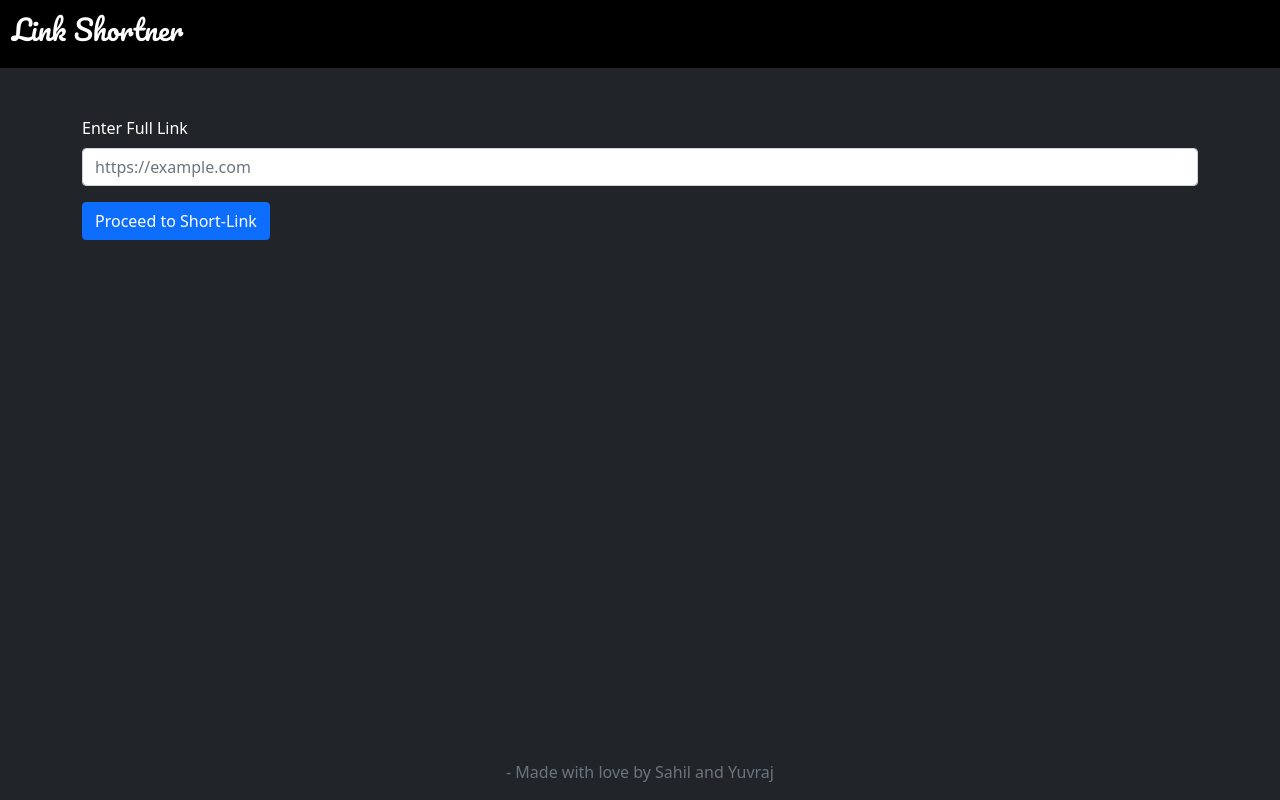
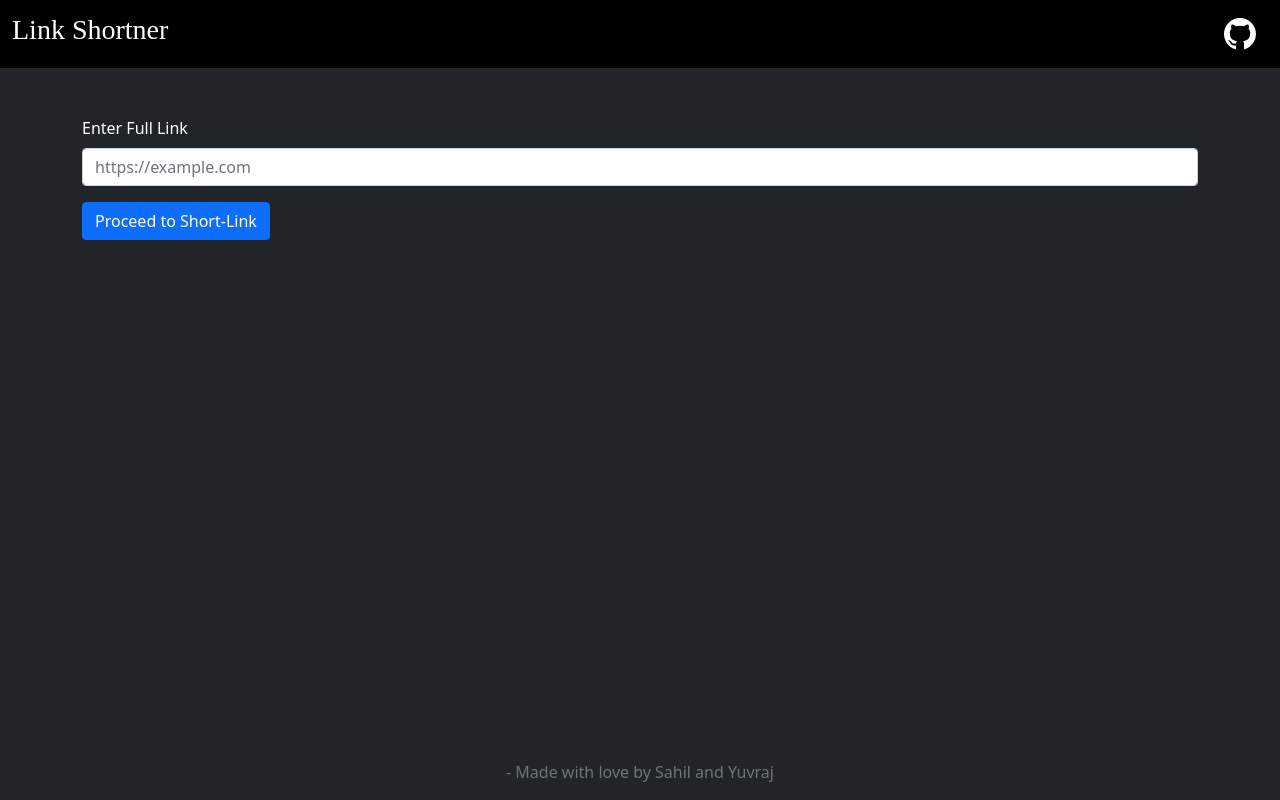
Before and after one commit to SahilKesarwani/Link-Shortner, a React (Create React App) app in the folder client/: page / in a window 1280 px wide. Built offline with nearby package versions, Linux system fonts and the light colour scheme.

Commit message:
Added github repo link

```diff
--- a/client/src/App.js
+++ b/client/src/App.js
@@ -28,7 +28,7 @@
 	};
 
 	return (
-		<div class="bg-dark text-white min-vh-100">
+		<div className="bg-dark text-white min-vh-100">
 			<Navbar />
 			<div className="container">
 				<Form fullLink={fullLink} onTextChange={onTextChange} onLinkSubmit={onLinkSubmit} />
--- a/client/src/components/Navbar.js
+++ b/client/src/components/Navbar.js
@@ -4,8 +4,15 @@
 	return (
 		<nav className="navbar navbar-expand-lg navbar-dark bg-black">
 			<div className="container-fluid">
-				<a className="navbar-brand" href="/" style={{ fontFamily: 'Pacifico' }} >
+				<a className="navbar-brand" href="/" style={{ fontFamily: "Edu NSW ACT Foundation, cursive" }}>
 					<h3>Link Shortner</h3>
+				</a>
+			</div>
+			<div className="ms-auto me-4">
+				<a target="_blank" href="https://github.com/SahilKesarwani/Link-Shortner" className="text-decoration-none text-white">
+					<svg xmlns="http://www.w3.org/2000/svg" width="32" height="32" fill="currentColor" class="bi bi-github" viewBox="0 0 16 16">
+						<path d="M8 0C3.58 0 0 3.58 0 8c0 3.54 2.29 6.53 5.47 7.59.4.07.55-.17.55-.38 0-.19-.01-.82-.01-1.49-2.01.37-2.53-.49-2.69-.94-.09-.23-.48-.94-.82-1.13-.28-.15-.68-.52-.01-.53.63-.01 1.08.58 1.23.82.72 1.21 1.87.87 2.33.66.07-.52.28-.87.51-1.07-1.78-.2-3.64-.89-3.64-3.95 0-.87.31-1.59.82-2.15-.08-.2-.36-1.02.08-2.12 0 0 .67-.21 2.2.82.64-.18 1.32-.27 2-.27.68 0 1.36.09 2 .27 1.53-1.04 2.2-.82 2.2-.82.44 1.1.16 1.92.08 2.12.51.56.82 1.27.82 2.15 0 3.07-1.87 3.75-3.65 3.95.29.25.54.73.54 1.48 0 1.07-.01 1.93-.01 2.2 0 .21.15.46.55.38A8.012 8.012 0 0 0 16 8c0-4.42-3.58-8-8-8z" />
+					</svg>
 				</a>
 			</div>
 		</nav>
```
